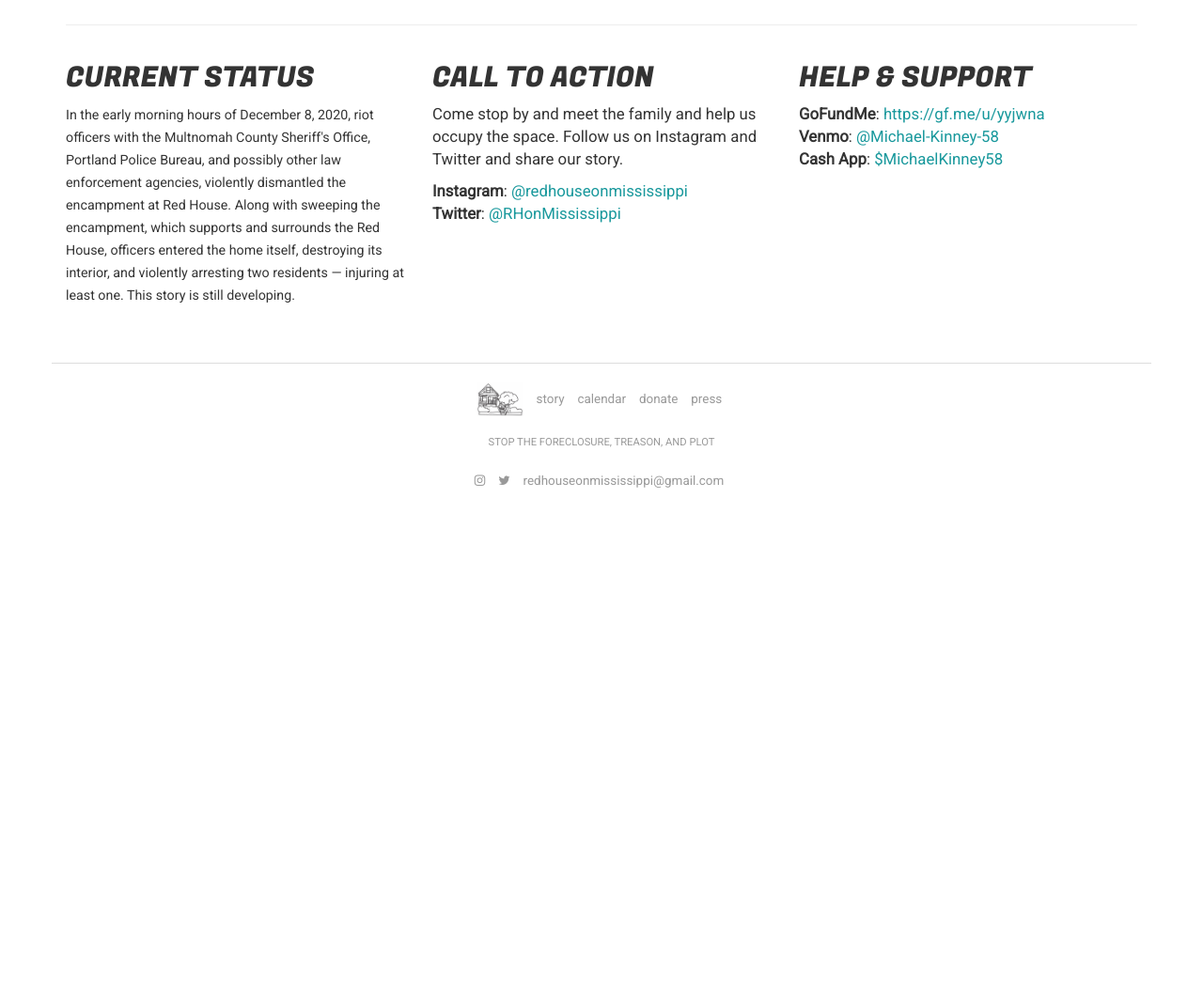
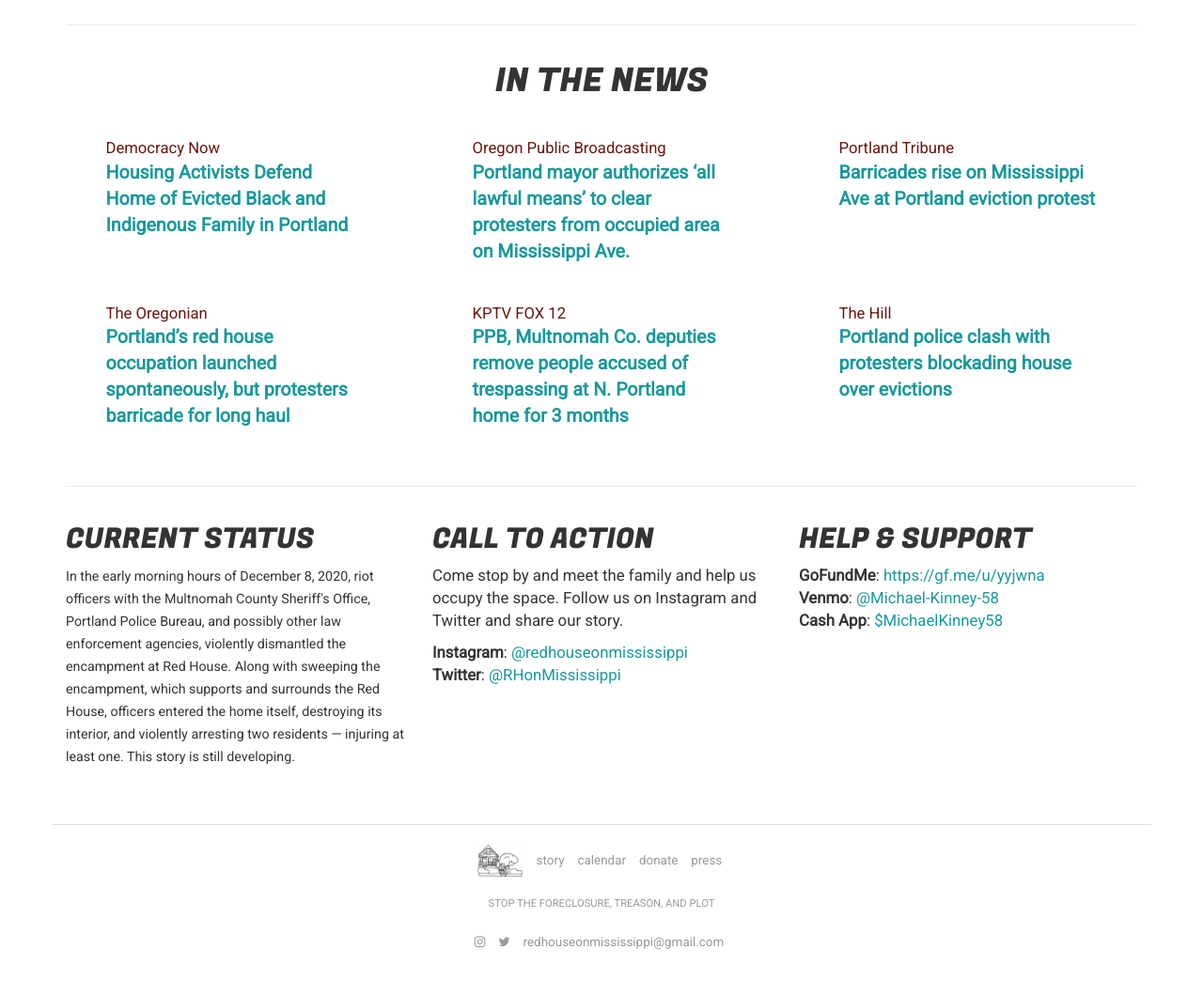
Before and after one commit to redhouseonmississippi/redhouseonmississippi.github.io, a Jekyll site: the page built from index.html, in a window 1280 px wide, cut to the strip 1246-2290 px from the top of the page. Shown: the whole strip at 94% size. Built offline with Jekyll 4.4.1, drawn with Linux system fonts in a browser that asks for light colours; before the commit the page ends 1799 px from its top, so only the background shows below that.

Commit message:
Adds new 'in the news' section to home page

```diff
--- a/css/main.scss
+++ b/css/main.scss
@@ -67,7 +67,7 @@
 
 .alert {
   margin-top: 20px;
-  background: #681310;
+  background: $red;
   color: #fff;
 
   p {
@@ -76,6 +76,39 @@
     font-weight: bold;
   }
 }
+
+h2.in-the-news {
+  text-align: center;
+  font-size: 250%;
+  margin-bottom: 40px;
+}
+
+.press-flex-container {
+  display: flex;
+  flex-wrap: wrap;
+  flex-direction: row;
+  justify-content: space-around;
+  align-content: start;
+  align-items: top;
+}
+
+.press-flex-item {
+  padding: 0;
+  margin: 0 10px 10px 10px;
+  width: 275px;
+
+  p {
+    font-size: 140%;
+    font-weight: bold;
+  }
+
+  small {
+    display: block;
+    font-weight: normal;
+    color: $red;
+  }
+}
+
 
 // for embeding youtube videos and google calendars
 .iframe-container {
--- a/index.html
+++ b/index.html
@@ -30,6 +30,60 @@
   </div>
   <hr />
   <div class="row">
+    <h2 class='in-the-news'>IN THE NEWS</h2>
+    <div class="press-flex-container">
+      <div class="press-flex-item">
+        <p>
+          <small>Democracy Now</small>
+          <a href="https://www.democracynow.org/2020/12/9/headlines/housing_activists_defend_home_of_evicted_black_and_indigenous_family_in_portland" target="_blank">
+            Housing Activists Defend Home of Evicted Black and Indigenous Family in Portland
+          </a>
+        </p>
+      </div>
+      <div class="press-flex-item">
+        <p>
+          <small>Oregon Public Broadcasting</small>
+          <a href="https://www.opb.org/article/2020/12/08/portland-oregon-red-house-mississippi-avenue-eviction-arrests/" target="_blank">
+            Portland mayor authorizes ‘all lawful means’ to clear protesters from occupied area on Mississippi Ave.
+          </a>
+        </p>
+      </div>
+      <div class="press-flex-item">
+        <p>
+          <small>Portland Tribune</small>
+          <a href="https://pamplinmedia.com/pt/9-news/490474-394437-barricades-rise-on-mississippi-ave-at-portland-eviction-protest" target="_blank">
+            Barricades rise on Mississippi Ave at Portland eviction protest
+          </a>
+        </p>
+      </div>
+      <div class="press-flex-item">
+        <p>
+          <small>The Oregonian</small>
+          <a href="https://www.oregonlive.com/portland/2020/12/north-mississippi-ave-occupation-launched-spontaneously-now-prepared-for-long-haul-with-barricades-shields.html" target="_blank">
+            Portland’s red house occupation launched spontaneously, but protesters barricade for long haul
+          </a>
+        </p>
+      </div>
+      <div class="press-flex-item">
+        <p>
+          <small>KPTV FOX 12</small>
+          <a href="https://www.kptv.com/news/ppb-multnomah-co-deputies-remove-people-accused-of-trespassing-at-n-portland-home-for-3/article_c1249cb4-396b-11eb-b42f-e37b0daf4126.html" target="_blank">
+            PPB, Multnomah Co. deputies remove people accused of trespassing at N. Portland home for 3 months
+          </a>
+        </p>
+      </div>
+      <div class="press-flex-item">
+        <p>
+          <small>The Hill</small>
+          <a href="https://thehill.com/homenews/state-watch/529344-portland-police-clash-with-protesters-blockading-house-over-evictions" target="_blank">
+            Portland police clash with protesters blockading house over evictions
+          </a>
+        </p>
+      </div>
+    </div>
+  </div>
+  <hr />
+  <div class="row">
     <div class="col-sm-4">
       <h2>CURRENT STATUS</h2>
       <p><small>In the early morning hours of December 8, 2020, riot officers with the Multnomah County Sheriff's Office, Portland Police Bureau, and possibly other law enforcement agencies, violently dismantled the encampment at Red House. Along with sweeping the encampment, which supports and surrounds the Red House, officers entered the home itself, destroying its interior, and violently arresting two residents — injuring at least one. This story is still developing.</small></p>
```
